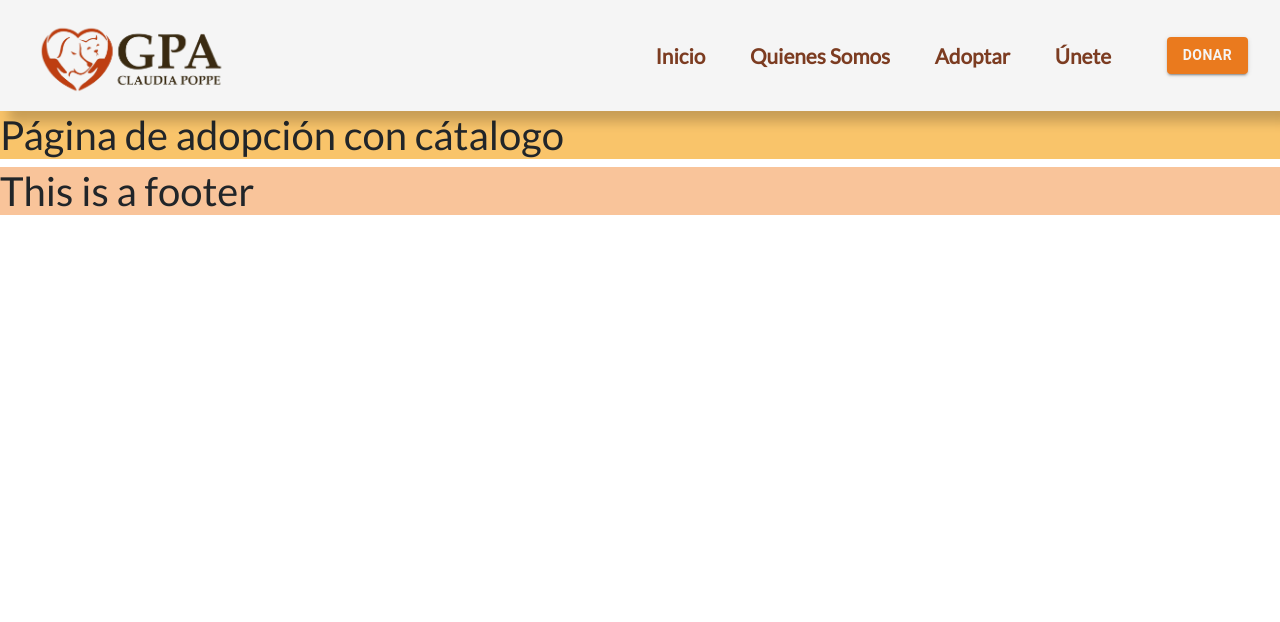
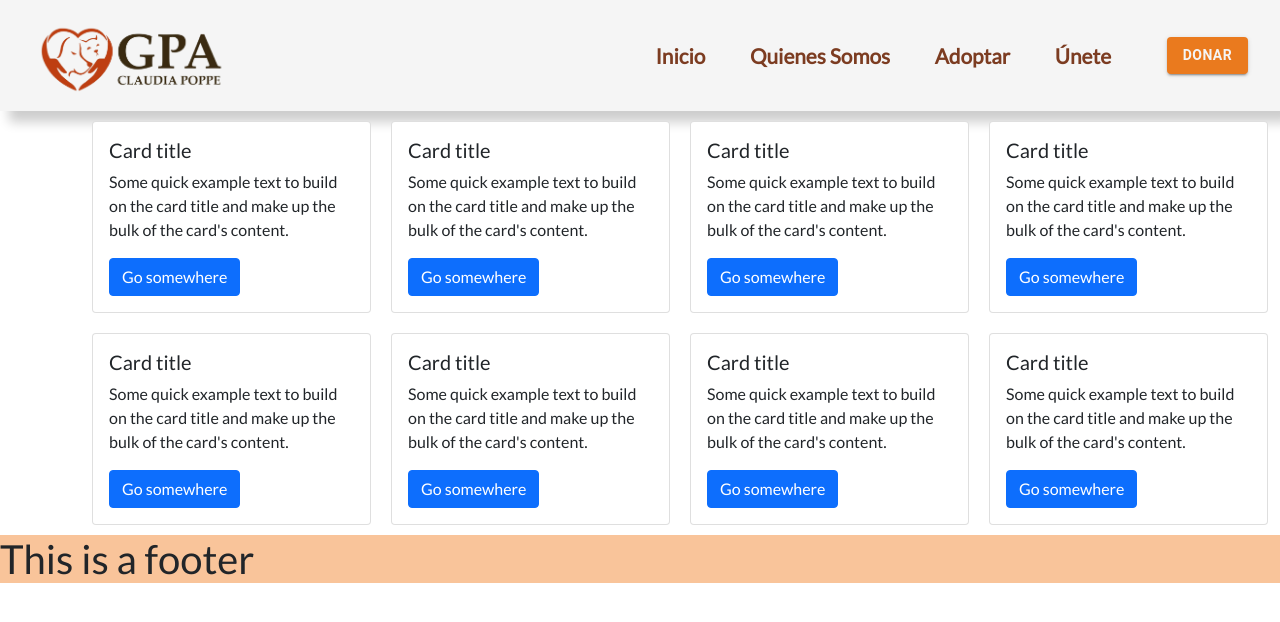
Before and after one commit to GPA-Espol/FindMeAPet_Web, a React (Create React App) app in the folder gpa-web-front/: page /adoptar in a window 1280 px wide. Shown: the top 622 px of the page. Built offline with nearby package versions, Linux system fonts and the light colour scheme.

Commit message:
Base para la grilla del catálogo usando react-bootstrap

```diff
--- a/gpa-web-front/src/components/Pages/Adoptar/Adoptar.css
+++ b/gpa-web-front/src/components/Pages/Adoptar/Adoptar.css
@@ -1,3 +1,96 @@
-.pag-adoptar {
-  background-color: #F9C46A;
+
+
+.container {
+  display: flex!important;
 }
+
+.card{
+  margin: 10px;
+}
+
+
+
+
+
+
+
+
+
+
+
+
+
+
+
+
+
+
+/* /1* General settings ============================== *1/ */
+/* .hover { */
+/*   overflow: hidden; */
+/*   position: relative; */
+/*   padding-bottom: 60%; */
+/* } */
+
+/* .hover-overlay { */
+/*   width: 100%; */
+/*   height: 100%; */
+/*   position: absolute; */
+/*   top: 0; */
+/*   left: 0; */
+/*   z-index: 90; */
+/*   transition: all 0.4s; */
+/* } */
+
+/* .hover img { */
+/*   width: 100%; */
+/*   position: absolute; */
+/*   top: 0; */
+/*   left: 0; */
+/*   transition: all 0.3s; */
+/* } */
+
+/* .hover-content { */
+/*   position: relative; */
+/*   z-index: 99; */
+/* } */
+
+
+/* /1* The configuration of the our demo ============================== *1/ */
+/* .hover-2 .hover-overlay { */
+/*   background: linear-gradient(to top, rgba(0, 0, 0, 0.4), rgba(0, 0, 0, 0.1)); */
+/* } */
+
+/* .hover-2-title { */
+/*   position: absolute; */
+/*   top: 50%; */
+/*   left: 0; */
+/*   text-align: center; */
+/*   width: 100%; */
+/*   z-index: 99; */
+/*   transition: all 0.3s; */
+/* } */
+
+/* .hover-2-description { */
+/*   width: 100%; */
+/*   position: absolute; */
+/*   bottom: 0; */
+/*   opacity: 0; */
+/*   left: 0; */
+/*   text-align: center; */
+/*   z-index: 99; */
+/*   transition: all 0.3s; */
+/* } */
+
+/* .hover-2:hover .hover-2-title { */
+/*   transform: translateY(-1.5rem); */
+/* } */
+
+/* .hover-2:hover .hover-2-description { */
+/*   bottom: 0.5rem; */
+/*   opacity: 1; */
+/* } */
+
+/* .hover-2:hover .hover-overlay { */
+/*   background: linear-gradient(to top, rgba(0, 0, 0, 0.9), rgba(0, 0, 0, 0.1)); */
+/* } */
--- a/gpa-web-front/src/components/Pages/Adoptar/Adoptar.js
+++ b/gpa-web-front/src/components/Pages/Adoptar/Adoptar.js
@@ -7,10 +7,136 @@
   render(){
     return(
       <div className="pag-adoptar">
-        <h1>Página de adopción con cátalogo</h1>
+        <div className="adoptar-container">
+          <div className="catalogo">
+            <div className="catalogo-container">
+
+
+              {/* TODO: AHORA MIRA SI PUEDES HACERLO CON EL QUE YA TIENE HOVER */}
+
+              {/* The Bootstrap */}
+              <div class="container">
+
+                  <div class="card col-md-3">
+                    <div class="card-body">
+                      <h5 class="card-title">Card title</h5>
+                      <p class="card-text">Some quick example text to build on the card title and make up the bulk of the card's content.</p>
+                      <a href="#" class="btn btn-primary">Go somewhere</a>
+                    </div>
+                  </div>
+
+                  <div class="card col-md-3">
+                    <div class="card-body">
+                      <h5 class="card-title">Card title</h5>
+                      <p class="card-text">Some quick example text to build on the card title and make up the bulk of the card's content.</p>
+                      <a href="#" class="btn btn-primary">Go somewhere</a>
+                    </div>
+                  </div>
+
+
+                  <div class="card col-md-3">
+                    <div class="card-body">
+                      <h5 class="card-title">Card title</h5>
+                      <p class="card-text">Some quick example text to build on the card title and make up the bulk of the card's content.</p>
+                      <a href="#" class="btn btn-primary">Go somewhere</a>
+                    </div>
+                  </div>
+
+                  <div class="card col-md-3">
+                    <div class="card-body">
+                      <h5 class="card-title">Card title</h5>
+                      <p class="card-text">Some quick example text to build on the card title and make up the bulk of the card's content.</p>
+                      <a href="#" class="btn btn-primary">Go somewhere</a>
+                    </div>
+                  </div>
+
+              </div>
+
+
+              <div className="container">
+
+                {/* Esto debe tener un salto de linea */}
+                  <div class="card col-md-3">
+                    <div class="card-body">
+                      <h5 class="card-title">Card title</h5>
+                      <p class="card-text">Some quick example text to build on the card title and make up the bulk of the card's content.</p>
+                      <a href="#" class="btn btn-primary">Go somewhere</a>
+                    </div>
+                  </div>
+
+
+                  <div class="card col-md-3">
+                    <div class="card-body">
+                      <h5 class="card-title">Card title</h5>
+                      <p class="card-text">Some quick example text to build on the card title and make up the bulk of the card's content.</p>
+                      <a href="#" class="btn btn-primary">Go somewhere</a>
+                    </div>
+                  </div>
+
+                  <div class="card col-md-3">
+                    <div class="card-body">
+                      <h5 class="card-title">Card title</h5>
+                      <p class="card-text">Some quick example text to build on the card title and make up the bulk of the card's content.</p>
+                      <a href="#" class="btn btn-primary">Go somewhere</a>
+                    </div>
+                  </div>
+
+                  <div class="card col-md-3">
+                    <div class="card-body">
+                      <h5 class="card-title">Card title</h5>
+                      <p class="card-text">Some quick example text to build on the card title and make up the bulk of the card's content.</p>
+                      <a href="#" class="btn btn-primary">Go somewhere</a>
+                    </div>
+                  </div>
+
+
+              </div>
+
+
+
+
+
+
+            </div>
+          </div>
+        </div>
       </div>
     )
   }
 }
 
+
+
+
+              {/* <div className="cat-catalog"> */}
+              {/*   <div className="row"> */}
+              {/*     <div className="row-cols-1 row-cols-md-4"> */}
+              {/*        <div className="hover hover-2 text-white rounded"><img src="" alt=""/> */}
+              {/*          <div className="hover-overlay"></div> */}
+              {/*          <div className="hover-2-content px-5 py-4"> */}
+              {/*            <h3 className="hover-2-title text-uppercase font-weight-bold mb-0"> */}
+              {/*              <span className="font-weight-light">Image</span> */}
+              {/*              Caption */}
+              {/*            </h3> */}
+              {/*            <p className="hover-2-description text-uppercase mb-0"> */}
+              {/*              Lorem ipsum dolor sit amet, consectetur<br/>adipisicing elit. */}
+              {/*            </p> */}
+              {/*          </div> */}
+              {/*        </div> */}
+              {/*     </div> */}
+              {/*   </div> */}
+              {/* </div> */}
+
+
+
+
+
+
+
+
+// Chequea estos recursos:
+// 1. https://getbootstrap.com/docs/5.0/components/card/
+// 2. https://bootstrapious.com/p/bootstrap-image-hover#:~:text=Bootstrap%20Image%20Hover%20combines%20accessibility,quick%20introduction%20to%20your%20photo
+// 3. https://www.ordinarycoders.com/blog/article/codepen-bootstrap-card-hovers
+
 export default PagAdoptar
```
